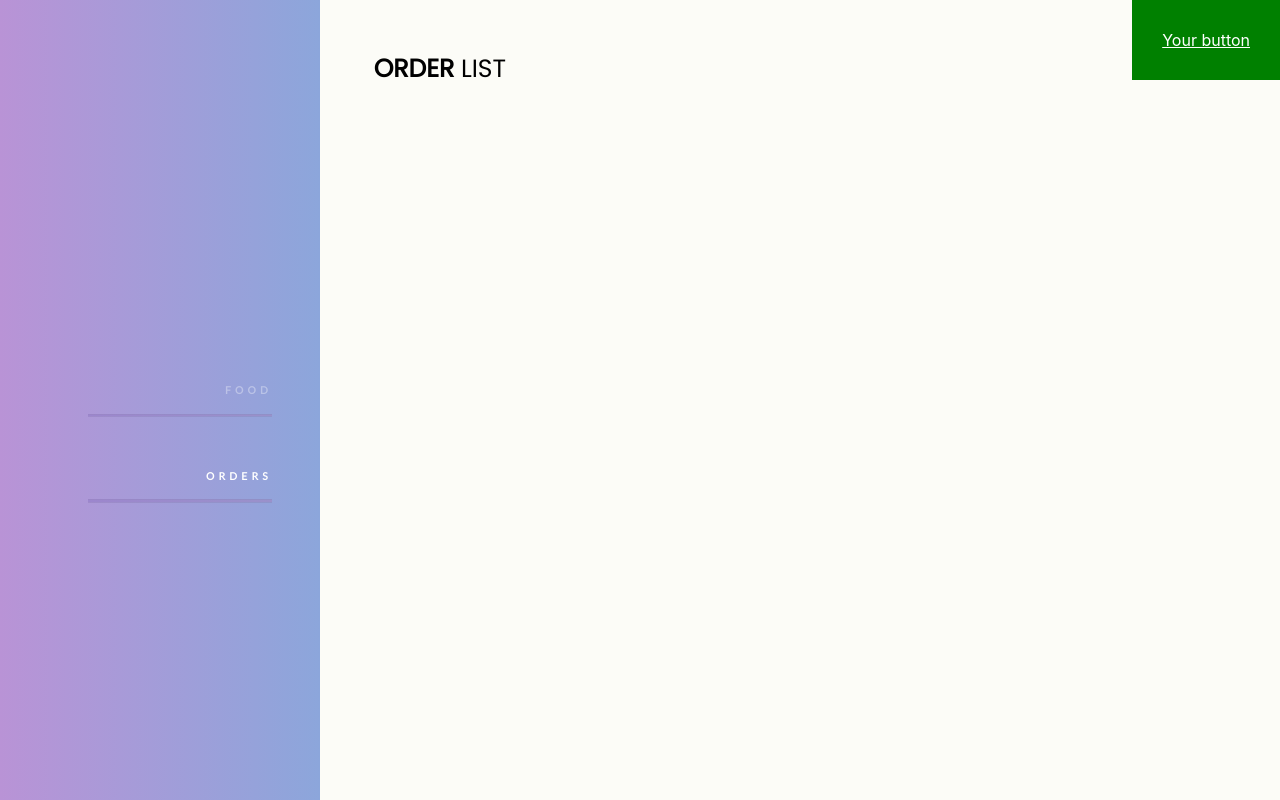
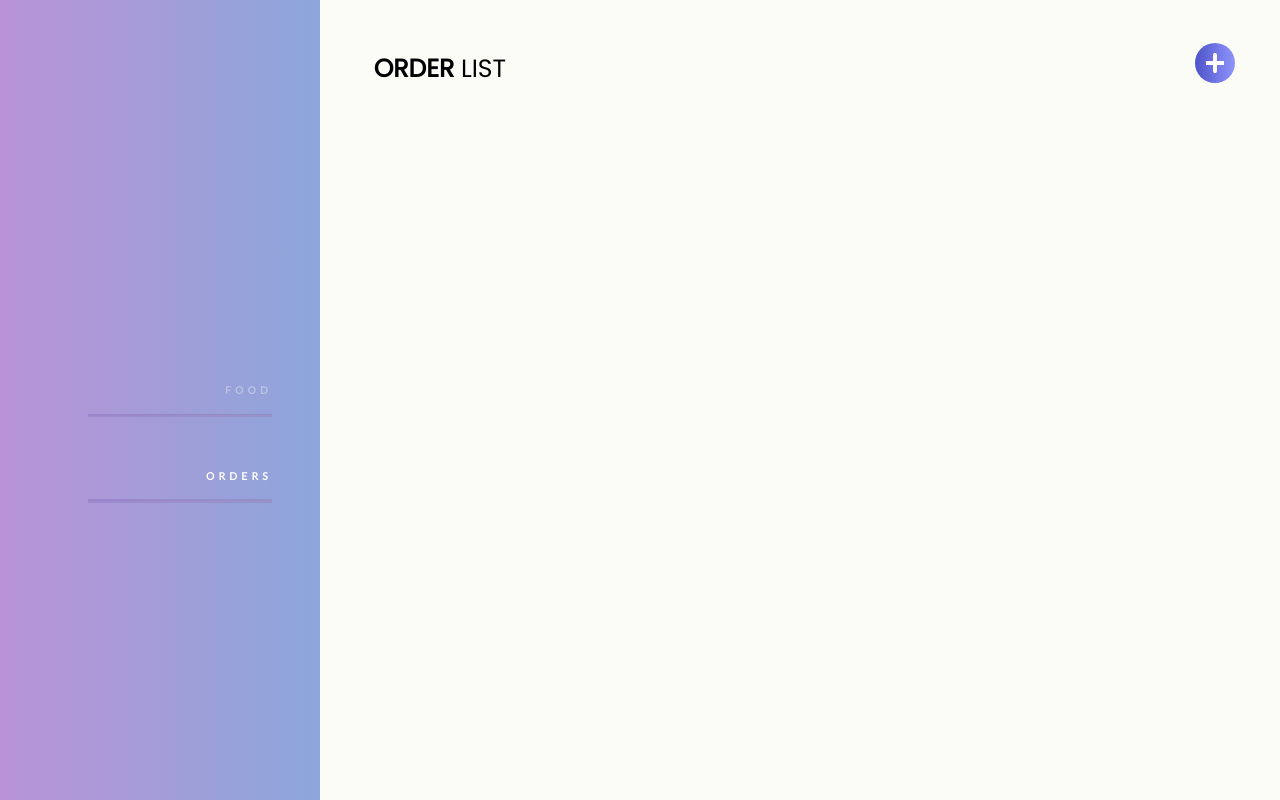
Before and after one commit to toni-tan/FoodDeliveryCaseStudy, a React (Create React App) app: page /orders in a window 1280 px wide. Built offline with nearby package versions, Linux system fonts and the light colour scheme.

Commit message:
with button design

```diff
--- a/src/components/foodlist.js
+++ b/src/components/foodlist.js
@@ -9,7 +9,11 @@ class FoodList extends Component {
         {/* <div className="flex-container"> */}
           {/* <div className="container"> */}
           <div><p className="title"><b>Food</b> List </p></div>
-          <div><a href="#" className="myButton">Your button</a>
+          <div>
+            <button class="icon-btn add-btn">
+                  <div class="add-icon"></div>
+                  <div class="btn-txt">Add Food</div>
+            </button>
           </div>
           {/* </div> */}
           {/* </div> */}
--- a/src/components/orderlist.js
+++ b/src/components/orderlist.js
@@ -7,7 +7,11 @@ class OrderList extends Component {
         <Fragment>
 
            <div><p className="title"><b>Order</b> List</p></div>
-           <div><a href="#" className="myButton">Your button</a>
+           <div>
+            <button class="icon-btn add-btn">
+                  <div class="add-icon"></div>
+                  <div class="btn-txt">Add Order</div>
+            </button>
           </div>
         </Fragment>
         )
--- a/src/css/foodlist.css
+++ b/src/css/foodlist.css
@@ -1,10 +1,92 @@
-.myButton {
 
-    padding: 30px;
-    display:block;
-    float:right;
-    background-color: green;
-    color: white;
-    text-align:center;
+.icon-btn {
+    margin-top: 43px;
+    float: right;
+    margin-right: 45px;
+    width: 40px;
+    height: 40px;
+    border: none;
+    background: linear-gradient(to right, #4e54c8, #8f94fb);
+    border-radius: 25px;
+    overflow: hidden;
+    position: relative;
+    transition: width 0.2s ease-in-out;
+    /* box-shadow: 1px 5px 5px grey; */
+  }
 
-}
+  .add-btn:hover {
+    width: 125px;
+  }
+  .add-btn::before,
+  .add-btn::after {
+    transition: width 0.2s ease-in-out, border-radius 0.2s ease-in-out;
+    content: "";
+    position: absolute;
+    height: 4px;
+    width: 10px;
+    top: calc(50% - 2px);
+    background:#FFFBFC;
+
+  }
+  .add-btn::after {
+    right: 19px;
+    overflow: hidden;
+    border-top-right-radius: 2px;
+    border-bottom-right-radius:2px;
+  }
+  .add-btn::before {
+    left: 19px;
+    border-top-left-radius: 2px;
+    border-bottom-left-radius: 2px;
+  }
+  .icon-btn:focus {
+    outline: none;
+  }
+  .btn-txt {
+    opacity: 0;
+    transition: opacity 0.2s;
+    font-family: 'Poppins', sans-serif;
+    /* font-weight: bold; */
+    text-align: center;
+    color: #FFFBFC;
+ /* padding: 3px; */
+  }
+  .add-btn:hover::before,
+  .add-btn:hover::after {
+    width: 5px;
+    border-radius: 2px;
+  }
+  .add-btn:hover .btn-txt {
+    opacity: 1;
+  }
+  .add-icon::after,
+  .add-icon::before {
+    transition: all 0.2s ease-in-out;
+    content: "";
+    position: absolute;
+    height: 20px;
+    width: 3px;
+    top: calc(50% - 10px);
+    background: #FFFBFC;
+    overflow: hidden;
+  }
+  .add-icon::before {
+    left: 18px;
+    border-top-left-radius: 2px;
+    border-bottom-left-radius: 2px;
+  }
+  .add-icon::after {
+    right: 18px;
+    border-top-right-radius: 2px;
+    border-bottom-right-radius: 2px;
+  }
+  .add-btn:hover .add-icon::before {
+    left: 18px;
+    height: 4px;
+    top: calc(50% - 2px);
+  }
+  .add-btn:hover .add-icon::after {
+    right: 18px;
+    height: 4px;
+    top: calc(50% - 2px);
+  }
```
